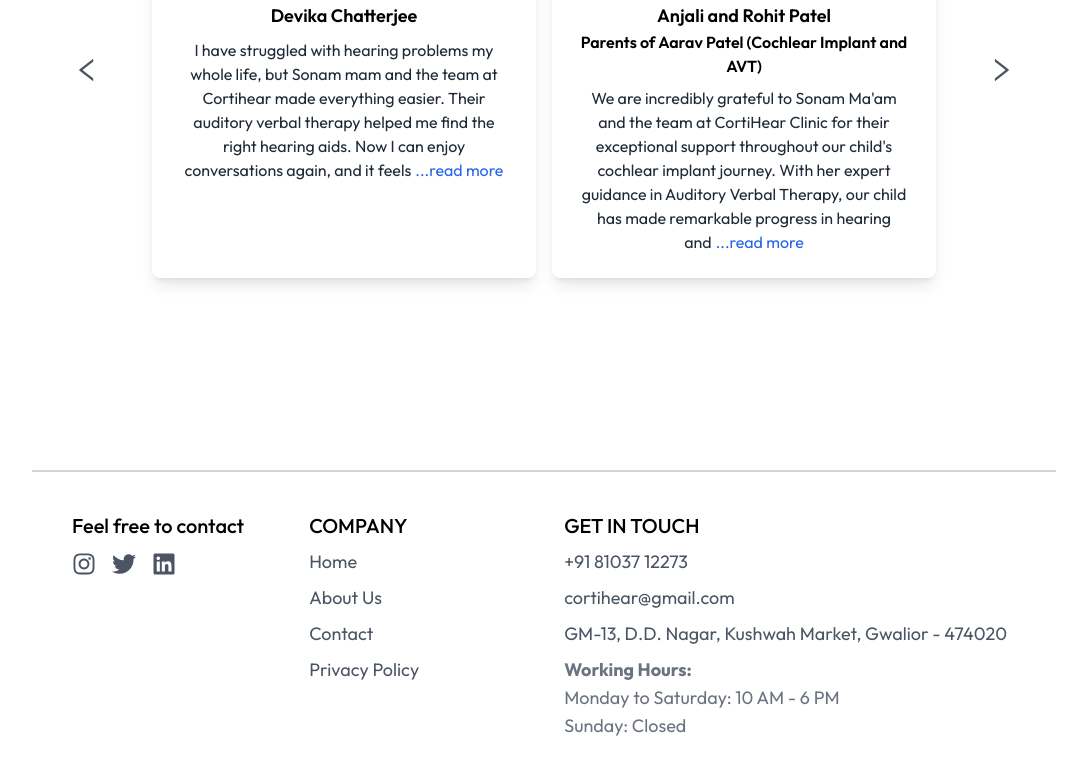
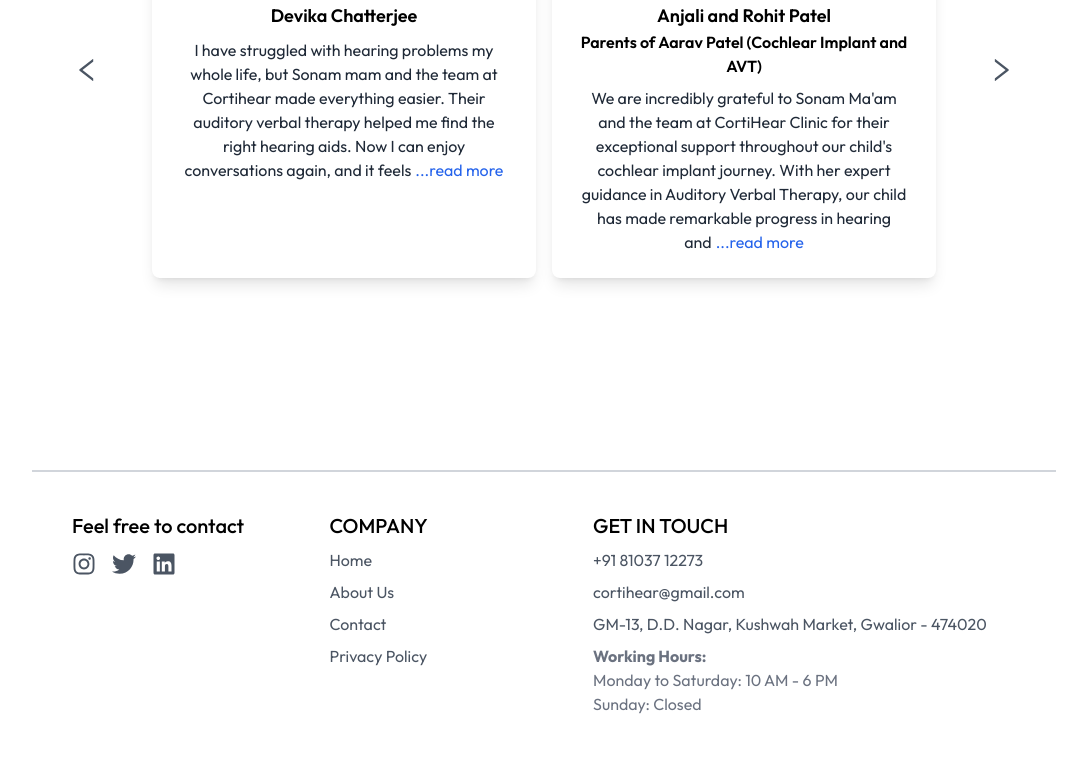
Before and after one commit to lokeshloki3/clinic, a React (Vite) app: page / in a window 1280 px wide. Shown: the part 4049-4823 px from the top of the page, without its empty margins (96-1183 px from the left). Built offline with nearby package versions, Linux system fonts and the light colour scheme.

Commit message:
ui updated

```diff
--- a/src/components/Footer.jsx
+++ b/src/components/Footer.jsx
@@ -25,16 +25,16 @@ const Footer = () => {
             <p className="text-lg md:text-xl font-medium mb-2">COMPANY</p>
             <ul className="flex flex-col gap-2 text-gray-600">
               <li>
-                <Link to="/" className="hover:text-gray-800 text-sm md:text-lg">Home</Link>
+                <Link to="/" className="hover:text-gray-800 text-sm md:text-base">Home</Link>
               </li>
               <li>
-                <Link to="/about-us" className="hover:text-gray-800 text-sm md:text-lg">About Us</Link>
+                <Link to="/about-us" className="hover:text-gray-800 text-sm md:text-base">About Us</Link>
               </li>
               <li>
-                <Link to="/contact" className="hover:text-gray-800 text-sm md:text-lg">Contact</Link>
+                <Link to="/contact" className="hover:text-gray-800 text-sm md:text-base">Contact</Link>
               </li>
               <li>
-                <Link to="/privacy-policy" className="hover:text-gray-800 text-sm md:text-lg">Privacy Policy</Link>
+                <Link to="/privacy-policy" className="hover:text-gray-800 text-sm md:text-base">Privacy Policy</Link>
               </li>
             </ul>
           </div>
@@ -44,13 +44,13 @@ const Footer = () => {
             <p className="text-lg md:text-xl font-medium mb-2">GET IN TOUCH</p>
             <ul className="flex flex-col gap-2 text-gray-600">
               <li>
-                <a href="tel:+918103712273" className="hover:text-gray-800 text-sm md:text-lg">+91 81037 12273</a>
+                <a href="tel:+918103712273" className="hover:text-gray-800 text-sm md:text-base">+91 81037 12273</a>
               </li>
               <li>
-                <a href="mailto:cortihear@gmail.com" className="hover:text-gray-800 text-sm md:text-lg">cortihear@gmail.com</a>
+                <a href="mailto:cortihear@gmail.com" className="hover:text-gray-800 text-sm md:text-base">cortihear@gmail.com</a>
               </li>
-              <li className="text-sm md:text-lg">GM-13, D.D. Nagar, Kushwah Market, Gwalior - 474020</li>
-              <li className="text-gray-500 text-sm md:text-lg">
+              <li className="text-sm md:text-base">GM-13, D.D. Nagar, Kushwah Market, Gwalior - 474020</li>
+              <li className="text-gray-500 text-sm md:text-base">
                 <strong>Working Hours:</strong><br />
                 Monday to Saturday: 10 AM - 6 PM<br />
                 Sunday: Closed
```
